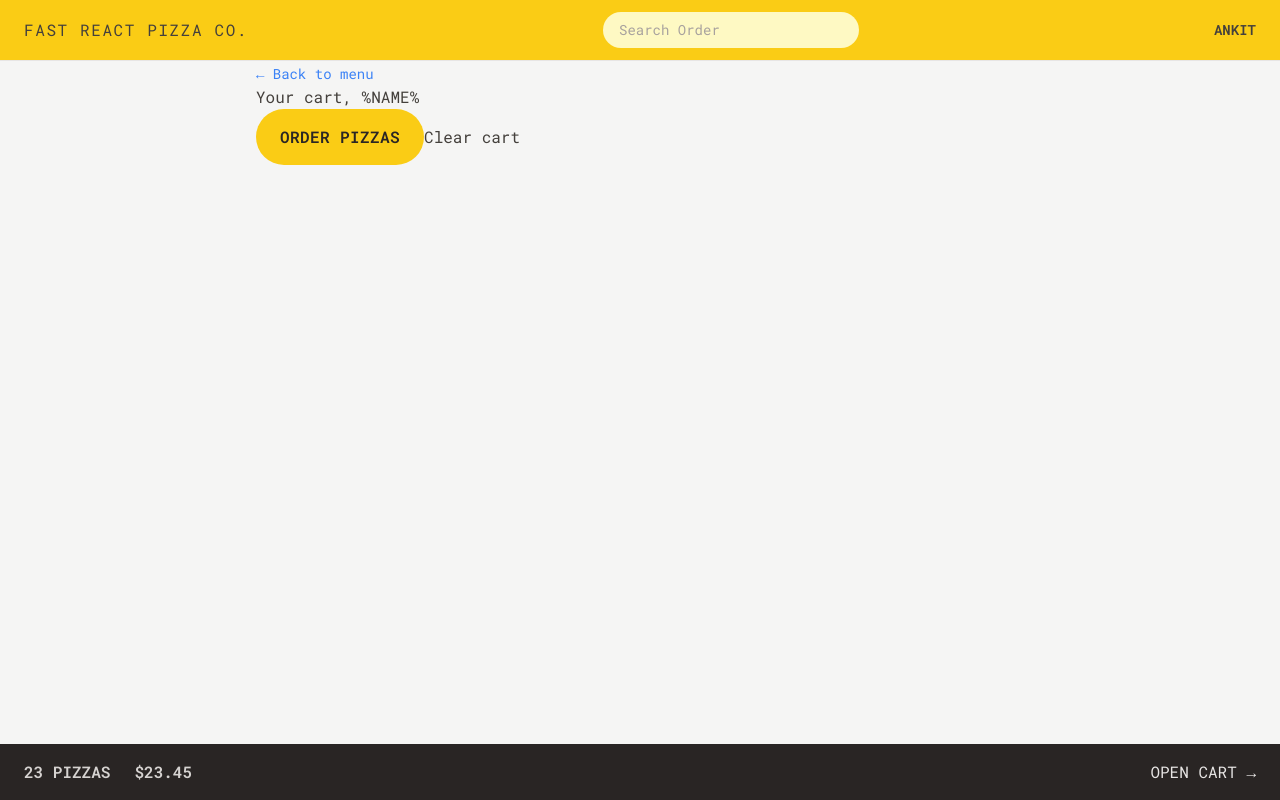
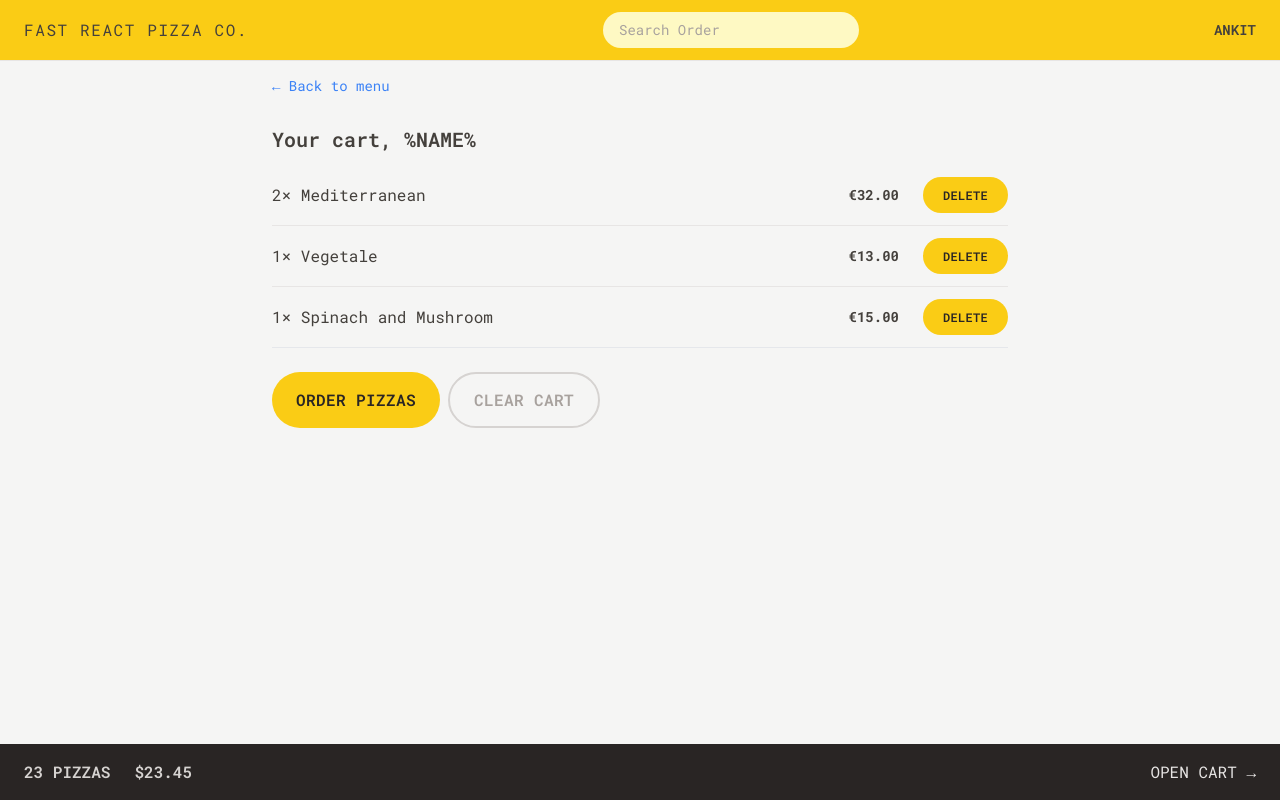
Before and after one commit to ankitsrivastava0103/fast-react-pizza, a React (Vite) app: page /cart in a window 1280 px wide. Built offline with nearby package versions, Linux system fonts and the light colour scheme.

Commit message:
Styling Menu & Cart

```diff
--- a/src/features/cart/Cart.jsx
+++ b/src/features/cart/Cart.jsx
@@ -1,5 +1,6 @@
 import LinkButton from "../../ui/LinkButton";
 import Button from "../../ui/Button";
+import CartItem from "./CartItem";
 
 const fakeCart = [
   {
@@ -29,12 +30,19 @@
   const cart = fakeCart;
   console.log(cart);
   return (
-    <div>
+    <div className="px-4 py-3">
       <LinkButton>&larr; Back to menu</LinkButton>
-      <h2>Your cart, %NAME%</h2>
-      <div>
-        <Button to="/order/new">Order Pizzas</Button>
-        <button>Clear cart</button>
+      <h2 className="mt-7 text-xl font-semibold">Your cart, %NAME%</h2>
+      <ul className="mt-3 divide-y divide-stone-200 border-b">
+        {cart.map((item) => (
+          <CartItem item={item} key={item.key} />
+        ))}
+      </ul>
+      <div className="mt-6 space-x-2">
+        <Button type="primary" to="/order/new">
+          Order Pizzas
+        </Button>
+        <Button type="secondary">Clear Cart</Button>
       </div>
     </div>
   );
--- a/src/features/cart/CartItem.jsx
+++ b/src/features/cart/CartItem.jsx
@@ -1,13 +1,19 @@
+/* eslint-disable react/prop-types */
+import Button from "../../ui/Button";
+import { formatCurrency } from "../../utils/helpers";
+
 function CartItem({ item }) {
   const { pizzaId, name, quantity, totalPrice } = item;
+  console.log(pizzaId, name, quantity, totalPrice);
 
   return (
-    <li>
-      <p>
+    <li className="py-3 sm:flex sm:items-center sm:justify-between">
+      <p className="mb-1 sm:mb-0">
         {quantity}&times; {name}
       </p>
-      <div>
-        <p>{formatCurrency(totalPrice)}</p>
+      <div className="flex items-center justify-between sm:gap-6">
+        <p className="text-sm font-bold">{formatCurrency(totalPrice)}</p>
+        <Button type="small">Delete</Button>
       </div>
     </li>
   );
--- a/src/features/menu/Menu.jsx
+++ b/src/features/menu/Menu.jsx
@@ -6,7 +6,7 @@
   const menu = useLoaderData();
 
   return (
-    <ul>
+    <ul className="divide-y divide-stone-200 px-2">
       {menu.map((pizza) => (
         <MenuItem pizza={pizza} key={pizza.id} />
       ))}
--- a/src/features/menu/MenuItem.jsx
+++ b/src/features/menu/MenuItem.jsx
@@ -1,17 +1,31 @@
 /* eslint-disable react/prop-types */
 import { formatCurrency } from "../../utils/helpers";
+import Button from "../../ui/Button";
 
 function MenuItem({ pizza }) {
   const { id, name, unitPrice, ingredients, soldOut, imageUrl } = pizza;
   console.log(id);
   return (
-    <li>
-      <img src={imageUrl} alt={name} />
-      <div>
-        <p>{name}</p>
-        <p>{ingredients.join(", ")}</p>
-        <div>
-          {!soldOut ? <p>{formatCurrency(unitPrice)}</p> : <p>Sold out</p>}
+    <li className="flex gap-4 py-2 ">
+      <img
+        src={imageUrl}
+        alt={name}
+        className={`h-24 ${soldOut ? "opacity-70 grayscale" : ""}`}
+      />
+      <div className="flex grow flex-col pt-0.5">
+        <p className="font-medium">{name}</p>
+        <p className="text-sm capitalize italic text-stone-500">
+          {ingredients.join(", ")}
+        </p>
+        <div className="mt-auto flex items-center justify-between">
+          {!soldOut ? (
+            <p className="text-sm">{formatCurrency(unitPrice)}</p>
+          ) : (
+            <p className="text-sm font-medium uppercase text-stone-500">
+              Sold out
+            </p>
+          )}
+          <Button type="small">Add To Cart</Button>
         </div>
       </div>
     </li>
--- a/src/features/order/CreateOrder.jsx
+++ b/src/features/order/CreateOrder.jsx
@@ -80,7 +80,7 @@
 
         <div>
           <input type="hidden" name="cart" value={JSON.stringify(cart)} />
-          <Button disabled={isSubmitting}>
+          <Button type="primary" disabled={isSubmitting}>
             {isSubmitting ? "Placing Order ...." : "Order now"}
           </Button>
         </div>
--- a/src/features/user/CreateUser.jsx
+++ b/src/features/user/CreateUser.jsx
@@ -23,7 +23,7 @@
       />
       {username !== "" && (
         <div>
-          <Button>Start ordering</Button>
+          <Button type="primary">Start ordering</Button>
         </div>
       )}
     </form>
--- a/src/ui/Button.jsx
+++ b/src/ui/Button.jsx
@@ -1,20 +1,27 @@
 import { Link } from "react-router-dom";
 
 /* eslint-disable react/prop-types */
-const Button = ({ children, disabled, to }) => {
-  const className =
-    "inline-block rounded-full bg-yellow-400 px-4 py-3 font-semibold uppercase tracking-wide text-stone-800 transition-colors duration-300 hover:bg-yellow-300 focus:bg-yellow-300 focus:ring focus:ring-yellow-300 focus:ring-offset-2 active:bg-slate-400 disabled:cursor-not-allowed sm:px-6 sm:py-4";
+const Button = ({ children, disabled, to, type }) => {
+  const base =
+    "inline-block rounded-full bg-yellow-400 font-semibold uppercase tracking-wide text-stone-800 transition-colors duration-300 hover:bg-yellow-300 focus:bg-yellow-300 focus:ring focus:ring-yellow-300 focus:ring-offset-2 active:bg-slate-400 disabled:cursor-not-allowed";
+
+  const styles = {
+    primary: base + " px-4 py-3 md:px-6 md:py-4",
+    small: base + " px-4 py-2 md:px-5 md:py-2.5 text-xs",
+    secondary:
+      "px-4 py-2.5 md:px-6 md:py-3.5 inline-block rounded-full border-2 border-stone-300 font-semibold uppercase tracking-wide text-stone-400 transition-colors duration-300 hover:bg-stone-300 hover:text-stone-800 focus:text-stone-800 focus:bg-stone-300 focus:ring focus:ring-stone-200 focus:ring-offset-2 active:bg-slate-400 disabled:cursor-not-allowed",
+  };
 
   if (to) {
     return (
-      <Link className={className} to={to}>
+      <Link className={styles[type]} to={to}>
         {children}
       </Link>
     );
   }
 
   return (
-    <button disabled={disabled} className={className}>
+    <button disabled={disabled} className={styles[type]}>
       {children}
     </button>
   );
```
